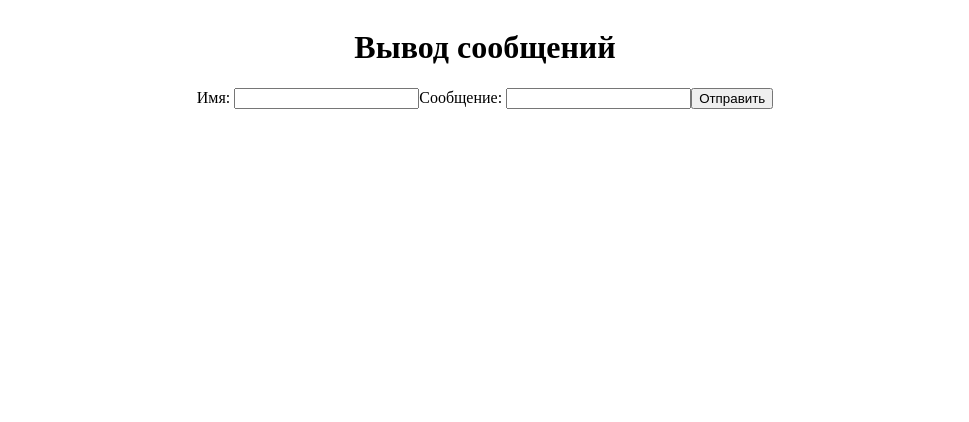
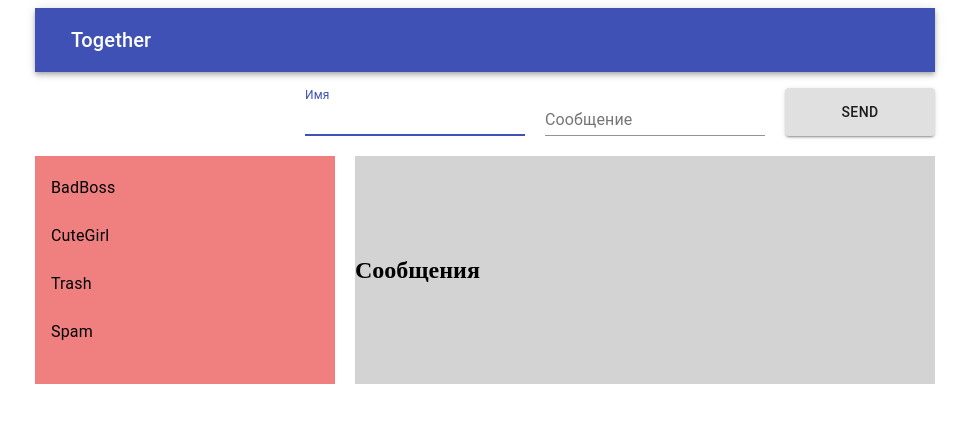
Before and after one commit to Stoocom/react, a React (Create React App) app in the folder application/: page / in a window 1280 px wide. Shown: the top 422 px of the page, without its empty margins (155-1124 px from the left). Built offline with nearby package versions, Linux system fonts and the light colour scheme.

Commit message:
lesson 3

```diff
--- a/application/package.json
+++ b/application/package.json
@@ -3,6 +3,8 @@
   "version": "0.1.0",
   "private": true,
   "dependencies": {
+    "@material-ui/core": "^4.12.3",
+    "@material-ui/icons": "^4.11.2",
     "@testing-library/jest-dom": "^5.11.4",
     "@testing-library/react": "^11.1.0",
     "@testing-library/user-event": "^12.1.10",
--- a/application/src/App.js
+++ b/application/src/App.js
@@ -1,62 +1,127 @@
-import React, { useState, useEffect } from 'react';
+import React, { useState, useRef, useEffect } from 'react';
 import './App.scss';
+import { AppBar, TextField, Button, Box, Toolbar, Typography, IconButton } from '@material-ui/core';
+import { List, ListItem, ListItemText } from "@material-ui/core";
 import Message from'./components/Message';
+import { makeStyles } from '@material-ui/core/styles';
+
+const useStyles = makeStyles({
+  main: {
+    maxWidth: '900px',
+    margin: '0 auto',
+    height: '100%'
+  },
+  inputBlock: {
+    display: 'flex',
+    justifyContent: 'end',
+    flexDirection: 'row'
+  },
+  formStyle: {
+    width: '70%',
+    display: 'flex',
+    justifyContent: 'space-between',
+    flexDirection: 'row'
+  },
+  chatsBlock: {
+    display: 'grid',
+    gridTemplateColumns: '1fr 2fr',
+    height: '100%'
+  },
+  messages: {
+    backgroundColor: 'lightgrey',
+    marginTop: '20px',
+    marginLeft: '20px',
+    display: 'flex',
+    justifyContent: 'center',
+    flexDirection: 'column',
+    height: '100%'
+  },
+  chats: {
+    backgroundColor: 'lightcoral',
+    marginTop: '20px',
+    display: 'flex',
+    justifyContent: 'start',
+    flexDirection: 'column',
+    height: '100%'
+  }
+});
+
+const lists = [
+  {id: "dsaddfd", title: 'BadBoss'},
+  {id: "sdfdccvvffd", title: 'CuteGirl'},
+  {id: "sdcxcxfdffd", title: 'Trash'},
+  {id: "sdsaaafdffd", title: 'Spam'}
+]
 
 function App() {
+  const classes = useStyles();
+  const [name, setName] = useState("");
+  const [message, setMessage] = useState("");
+  const [ messagesList, setMessageList ] = useState([]);
+  const inputRef = useRef(null);
 
-  const [ messageList, addMessageList ] = useState([]);
-  const [ lastAuthor, setLastAuthor ] = useState('');
-  const [ isShowAnswerBot, setShowAnswerBot ] = useState(false);
+  function handleChange(event) {
+    setMessageList([ { name: name, message: message }, ...messagesList ]);
+    setName("");
+    setMessage("");
+    inputRef.current.focus();
+    event.preventDefault();
+  };
 
   useEffect(() => {
-    if (lastAuthor) {
-      setShowAnswerBot(true);
-      setTimeout(() => {
-        setShowAnswerBot(false);
-      },1500);
-    }
-  }, [lastAuthor]);
-
-  function handleSubmit(event) {
-    addMessageList([ {
-      author: event.target[0].value,
-      text: event.target[1].value
-    }, ...messageList ]);
-    setLastAuthor(event.target[0].value);
-    event.preventDefault();
-  }
+    console.log(inputRef.current);
+    inputRef.current.focus();
+  }, []);
 
   return (
-    <div className="app">
-      <h1>Вывод сообщений</h1>
-      <form onSubmit={handleSubmit}>
-        <label>
-          Имя: <input
-                type="text"
-                name="author"
-              />
-        </label>
-        <label>
-          Сообщение:  <input
-                        type="text"
-                        name="text"
-                      />
-        </label>
-        <input type="submit" value="Отправить" />
-      </form>
-      { isShowAnswerBot
-        ? <div>
-            <span>{lastAuthor}</span>
-            <span>Ваш запрос принят! Пожалуйста, ждите ответа!</span>
-          </div>
-        : <div></div> }
-      { messageList.map( ({ author, text }, index) =>
-        <Message
-          key={index}
-          author={author}
-          text={text}
-        />
+    <div className={classes.main}>
+      <Box sx={{ flexGrow: 1, mb: 2 }}>
+      <AppBar position="static">
+      <Toolbar>
+          <IconButton
+            size="medium"
+            edge="start"
+            color="inherit"
+            aria-label="menu"
+            sx={{ mr: 5 }}
+          >
+          </IconButton>
+          <Typography variant="h6" component="div" sx={{ flexGrow: 1 }}>
+            Together
+          </Typography>
+        </Toolbar>
+      </AppBar>
+      </Box>
+      <Box className={classes.inputBlock}>
+        <form className={classes.formStyle} noValidate autoComplete="off" onSubmit={handleChange}>
+          <TextField inputRef={inputRef} id="standard-basic" label="Имя" value={name} onChange={(e) => {setName(e.target.value)}}/>
+          <TextField id="standard-basic" label="Сообщение" value={message} onChange={(e) => setMessage(e.target.value)}/>
+          <Button size="medium" style={{width: '150px'}} variant="contained" type="submit">Send</Button>
+        </form>
+      </Box>
+      <Box className={classes.chatsBlock}>
+        <Box className={classes.chats}>
+        <nav aria-label="secondary mailbox folders">
+        <List>
+          { lists.map( ({ id, title }) =>
+            <ListItem key={id}>
+              <ListItemText primary={title} />
+            </ListItem>)
+          }
+        </List>
+      </nav>
+        </Box>
+        <div className={classes.messages}>
+          <h2>Сообщения</h2>
+        { messagesList.map( ({ name, message }, index) =>
+          <Message
+            key={index}
+            author={name}
+            text={message}
+          />
       )}
+        </div>
+      </Box>
     </div>
   );
 }
```
Also changed, not shown: 1 other file (tests, documents, lock files or other folders).
